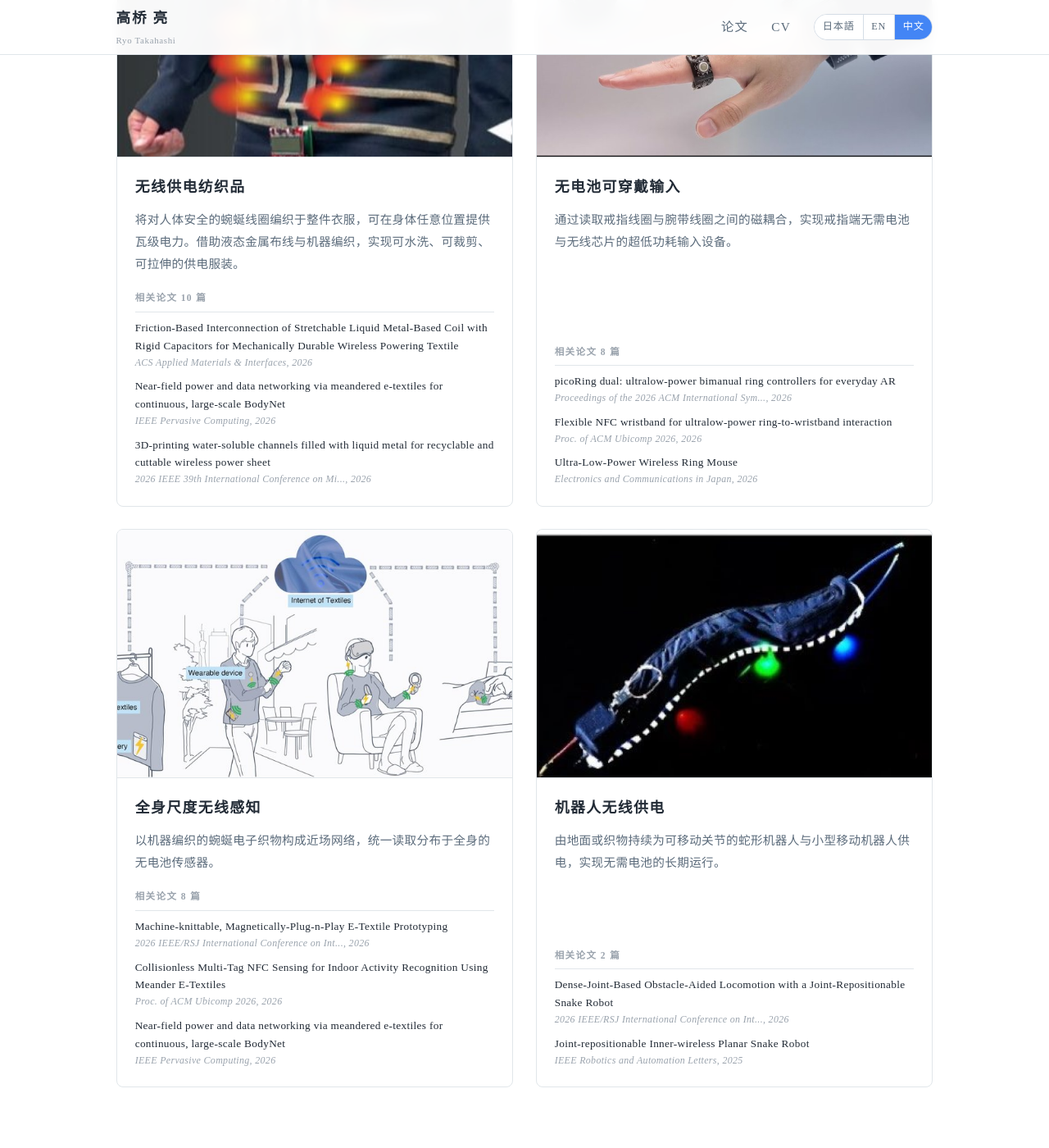
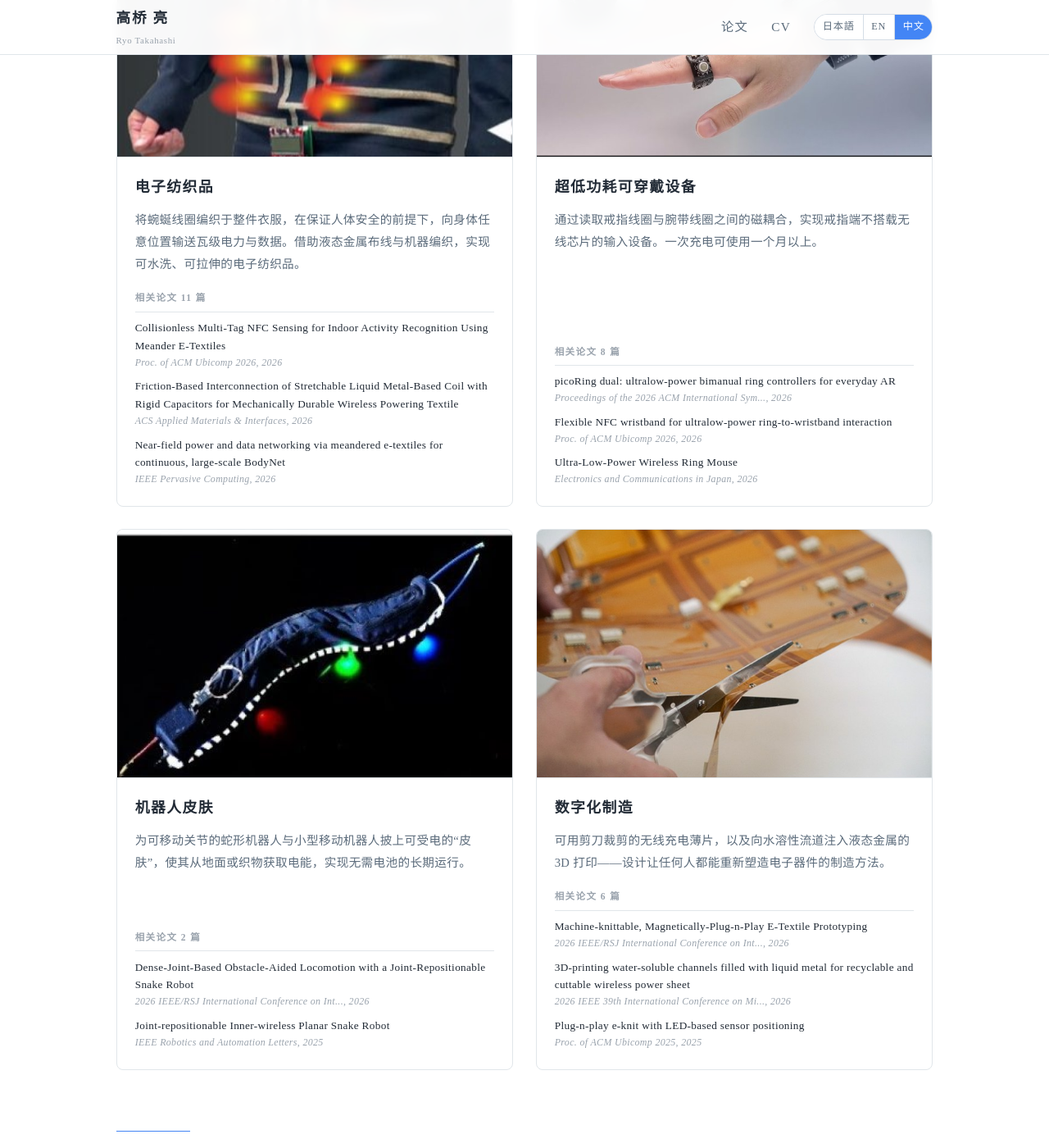
Before and after one commit to takahashiryo/takahashiryo.github.io, a Jekyll site: the page built from _pages/zh.html, in a window 1280 px wide and 1400 px high, scrolled down 1027 px. Shown: the whole window at 82% size. Built offline with Jekyll 4.4.1, drawn with Linux system fonts in a browser that asks for light colours.

Commit message:
研究テーマを4つに組み替える（電子テキスタイル / 極低電力ウェアラブル / ロボットスキン / デジタルファブリケーション）
無線給電テキスタイルと全身スケールの無線センシングを「電子テキスタイル」に
まとめ、作り方が主題の論文を「デジタルファブリケーション」として切り出した。
電池レスなウェアラブル入力は「極低電力ウェアラブル」、ロボットへの無線給電は
「ロボットスキン」に改称。本文は3言語とも書き直した。

関連論文: 電子テキスタイル11 / 極低電力ウェアラブル8 / デジタルファブリ
ケーション6 / ロボットスキン2。複数テーマに出るものは無い。
どのテーマにも入らないのは Intelligent Soft Wearables 2件（横断的な活動）と
2-D Relay Resonator Array の2件（部屋規模の給電でテキスタイルではない）。

デジタルファブリケーションの写真は JST プレスリリース（2019-01-07）の
図1「切り取り可能なワイヤレス充電シート」。文字が入っていないので3言語で使える。
不要になった bodyscale-sensing.jpg は削除し、他はテーマ名に合わせて改名した。

Co-Authored-By: Claude Opus 5 <noreply@anthropic.com>

```diff
--- a/_data/profile.yml
+++ b/_data/profile.yml
@@ -22,67 +22,61 @@ links:
     url: "https://www.u-tokyo.ac.jp/focus/ja/people/k0001_05213.html"
 
 # 研究テーマ（トップの Research セクション）
+# match / exclude は関連論文を拾うキーワード（題名を小文字化して部分一致）。
+# publications.csv はスプレッドシート同期で作り直されるので、ひも付けは CSV の列に持たせない。
+# 日本語題名の論文は関連論文に出さない（_includes/pub_match.html で除外している）。
+# 注意: "ring" のような短い語は powering / networking / jointing に部分一致するので使わない。
 research:
-  - id: "wpt-textile"
-    image: "wpt-textile.jpg"
-    # 関連論文の抽出キーワード（title + venue を小文字化して部分一致）。
-    # ロボット関連は robot-power 側に寄せたいので exclude で外す。
-    match: ["meander", "メアンダ", "wpt", "wireless power", "無線給電", "無線電力",
-            "power transfer", "liquid metal", "液体金属", "給電", "電磁界", "電力伝送",
-            "wireless charging", "wireless powering"]
-    # センサ読み取りが主題のものは bodyscale-sensing に寄せる。
-    # 部屋規模の中継器・空洞共振器・プラレールは「テキスタイル」ではないので外す。
-    exclude: ["ロボット", "robot", "ヘビ型",
-              "nfc", "センサ", "readout", "読み取り",
-              "relay resonator", "空洞共振器", "プラレール"]
+  - id: "e-textile"
+    image: "e-textile.jpg"
+    match: ["meander", "e-textile", "e-knit", "textile", "knittable", "bodynet", "nfc",
+            "clothing", "electric skin"]
+    # 作り方が主題のものは digital-fabrication へ、指輪・リストバンドは
+    # low-power-wearable へ寄せる。
+    exclude: ["cuttable", "plug-n-play", "3d-printing", "wristband"]
     ja:
-      title: "無線給電テキスタイル"
-      body: "人体に安全なメアンダコイルを衣服の全面に編み込み、身体のどこにいても W 級の電力を届ける。液体金属配線や機械編みによって、洗える・切れる・伸びる給電服を作る。"
+      title: "電子テキスタイル"
+      body: "メアンダコイルを衣服の全面に編み込み、人体に安全なまま身体のどこにでも W 級の電力と通信を届ける。液体金属配線や機械編みによって、洗える・伸びる電子テキスタイルを作る。"
     en:
-      title: "Wireless power textiles"
-      body: "Meander coils that are safe to the body are knitted across a whole garment, delivering watt-level power anywhere on it. Liquid-metal wiring and machine knitting make the fabric washable, cuttable and stretchable."
+      title: "E-textiles"
+      body: "Meander coils knitted across a whole garment deliver watt-level power and data anywhere on the body while staying safe to wear. Liquid-metal wiring and machine knitting make the fabric washable and stretchable."
     zh:
-      title: "无线供电纺织品"
-      body: "将对人体安全的蜿蜒线圈编织于整件衣服，可在身体任意位置提供瓦级电力。借助液态金属布线与机器编织，实现可水洗、可裁剪、可拉伸的供电服装。"
-  - id: "batteryfree-input"
-    image: "batteryfree-input.jpg"
-    # "ring" 単体は powering / networking などに部分一致してしまうので使わない。
-    match: ["picoring", "telemetring", "指輪", "wristband", "リストバンド",
-            "mouse", "マウス", "キーボード", "コントローラ", "thumb-to-index"]
+      title: "电子纺织品"
+      body: "将蜿蜒线圈编织于整件衣服，在保证人体安全的前提下，向身体任意位置输送瓦级电力与数据。借助液态金属布线与机器编织，实现可水洗、可拉伸的电子纺织品。"
+  - id: "low-power-wearable"
+    image: "low-power-wearable.jpg"
+    match: ["picoring", "telemetring", "wristband", "ring-based", "ring mouse",
+            "ring controller", "tinymouse", "thumb-to-index", "rings"]
     ja:
-      title: "電池レスなウェアラブル入力"
-      body: "指輪とリストバンドのコイル間の磁気結合を読み取ることで、電池も無線チップも積まない極低電力な指輪型入力デバイスを実現する。"
+      title: "極低電力ウェアラブル"
+      body: "指輪とリストバンドのコイル間の磁気結合を読み取ることで、指輪側に無線チップを積まない入力デバイスを実現する。1回の充電で1か月以上動く。"
     en:
-      title: "Battery-free wearable input"
-      body: "By sensing the magnetic coupling between a ring coil and a wristband coil, ultra-low-power ring input devices work without a battery or a radio on the ring."
+      title: "Ultra-low-power wearables"
+      body: "Sensing the magnetic coupling between a ring coil and a wristband coil lets a ring work as an input device with no radio on the ring — over a month of use on a single charge."
     zh:
-      title: "无电池可穿戴输入"
-      body: "通过读取戒指线圈与腕带线圈之间的磁耦合，实现戒指端无需电池与无线芯片的超低功耗输入设备。"
-  - id: "bodyscale-sensing"
-    image: "bodyscale-sensing.jpg"
-    # 指輪側の NFC 論文と、ロボット系（"センサレス" が "センサ" に一致する）を外す。
-    match: ["nfc", "e-knit", "eknit", "bodynet", "センサ", "センシング",
-            "sensing", "sensor", "読み取り", "readout", "knittable",
-            "電子ニット", "機械編み"]
-    exclude: ["picoring", "wristband", "指輪", "mouse", "ロボット", "robot"]
+      title: "超低功耗可穿戴设备"
+      body: "通过读取戒指线圈与腕带线圈之间的磁耦合，实现戒指端不搭载无线芯片的输入设备。一次充电可使用一个月以上。"
+  - id: "robot-skin"
+    image: "robot-skin.jpg"
+    match: ["robot", "snake", "locomotion"]
     ja:
-      title: "全身スケールの無線センシング"
-      body: "メアンダ形状の電子ニットを一枚の服として編み、全身に散らばったバッテリレスセンサをまとめて読み取る近接無線ネットワークを組む。"
+      title: "ロボットスキン"
+      body: "関節位置を移動できるヘビ型ロボットや小型移動ロボットに、床面や布から電力を受け取る皮膚をまとわせ、電池のいらない長期運用を可能にする。"
     en:
-      title: "Body-scale wireless sensing"
-      body: "A single machine-knitted meandered e-textile forms a near-field network that reads out battery-free sensors distributed over the entire body."
+      title: "Robot skin"
+      body: "A power-receiving skin lets joint-repositionable snake robots and small mobile robots draw energy from floors and fabrics, enabling long-term operation without batteries."
     zh:
-      title: "全身尺度无线感知"
-      body: "以机器编织的蜿蜒电子织物构成近场网络，统一读取分布于全身的无电池传感器。"
-  - id: "robot-power"
-    image: "robot-power.jpg"
-    match: ["ロボット", "robot", "ヘビ型", "snake", "索状", "関節"]
+      title: "机器人皮肤"
+      body: "为可移动关节的蛇形机器人与小型移动机器人披上可受电的“皮肤”，使其从地面或织物获取电能，实现无需电池的长期运行。"
+  - id: "digital-fabrication"
+    image: "digital-fabrication.jpg"
+    match: ["cuttable", "3d-printing", "plug-n-play", "prototyping"]
     ja:
-      title: "ロボットへの無線給電"
-      body: "関節位置を移動できるヘビ型ロボットや小型移動ロボットに、床面や布から電力を届け続け、電池のいらない長期運用を可能にする。"
+      title: "デジタルファブリケーション"
+      body: "ハサミで切れるワイヤレス充電シートや、水溶性の流路に液体金属を流し込む 3D 印刷など、電子デバイスを誰でも作り変えられる製造手法を設計する。"
     en:
-      title: "Wireless power for robots"
-      body: "Floors and fabrics keep delivering power to joint-repositionable snake robots and small mobile robots, enabling long-term operation without batteries."
+      title: "Digital fabrication"
+      body: "Wireless charging sheets that can be cut with scissors, and 3D-printed water-soluble channels filled with liquid metal — fabrication methods that let anyone reshape an electronic device."
     zh:
-      title: "机器人无线供电"
-      body: "由地面或织物持续为可移动关节的蛇形机器人与小型移动机器人供电，实现无需电池的长期运行。"
+      title: "数字化制造"
+      body: "可用剪刀裁剪的无线充电薄片，以及向水溶性流道注入液态金属的 3D 打印——设计让任何人都能重新塑造电子器件的制造方法。"
```
Also changed, not shown: images/research/bodyscale-sensing.jpg (deleted), images/research/digital-fabrication.jpg (added), images/research/e-textile.jpg (renamed from images/research/wpt-textile.jpg), images/research/low-power-wearable.jpg (renamed from images/research/batteryfree-input.jpg), images/research/robot-skin.jpg (renamed from images/research/robot-power.jpg).
